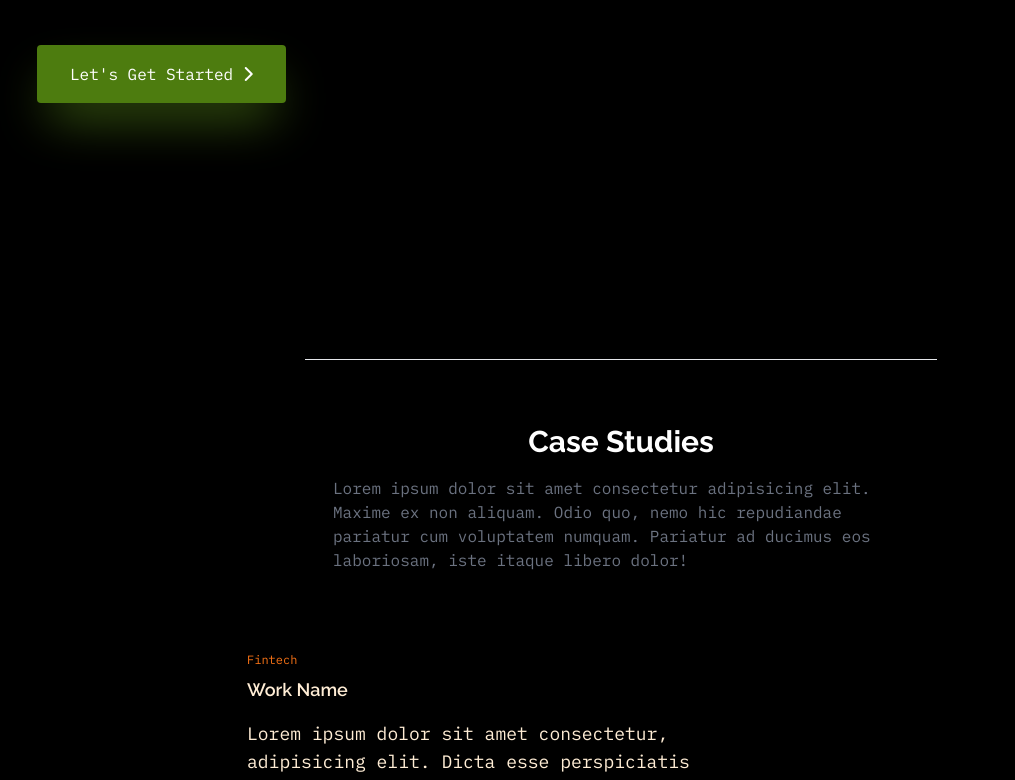
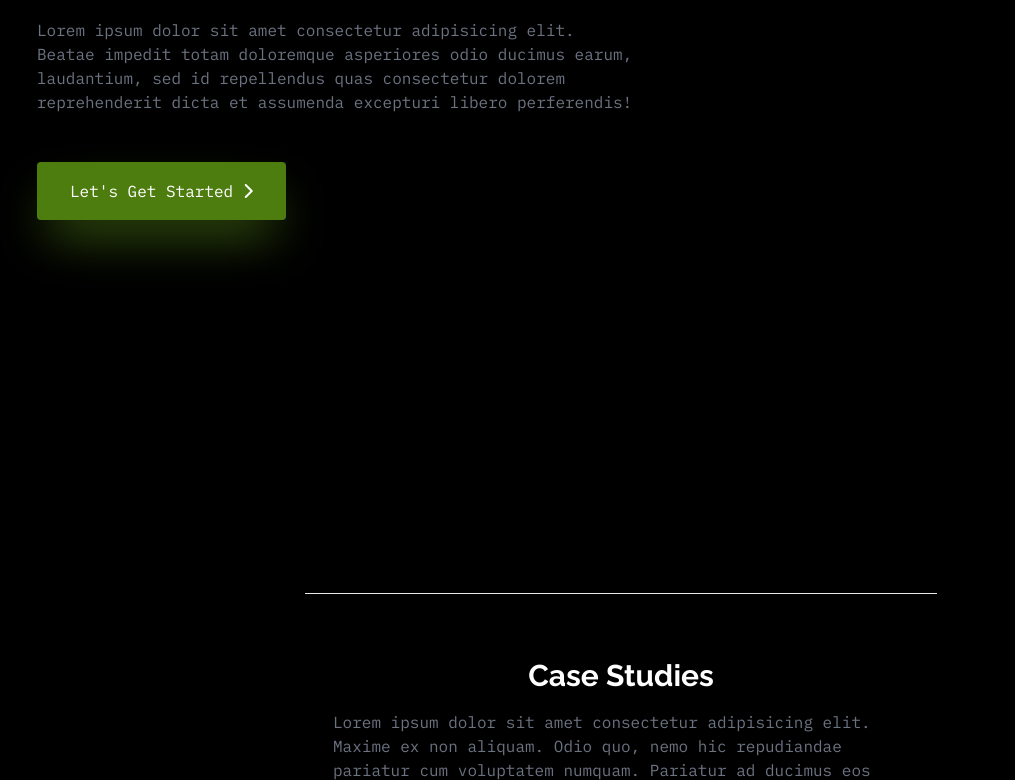
Before and after one commit to J0el-O/My-Portfolio-v2, a website: page build/index.html in a window 1280 px wide. Shown: the part 484-1264 px from the top of the page, without its empty margins (27-1042 px from the left). Drawn offline with Linux system fonts and the light colour scheme.

Commit message:
commit on wednesday

```diff
--- a/src/input.css
+++ b/src/input.css
@@ -4,3 +4,9 @@
 @tailwind base;
 @tailwind components;
 @tailwind utilities;
+
+@layer utilities{
+    .section-min-height{
+        min-height: calc(100vh - 36px)
+    }
+}
--- a/tailwind.config.js
+++ b/tailwind.config.js
@@ -6,6 +6,10 @@ module.exports = {
       fontFamily: {
         ibm: ['IBM Plex Mono'],
         raleway: ['Raleway']
+      },
+      screens: {
+        'widescreen':{ 'raw': '(min-aspect-ratio: 3/2)'},
+        'tallscreen':{ 'raw': '(min-aspect-ratio: 1/2)'},
       }
     },
   },
```
Also changed, not shown: build/css/style.css, build/index.html.
